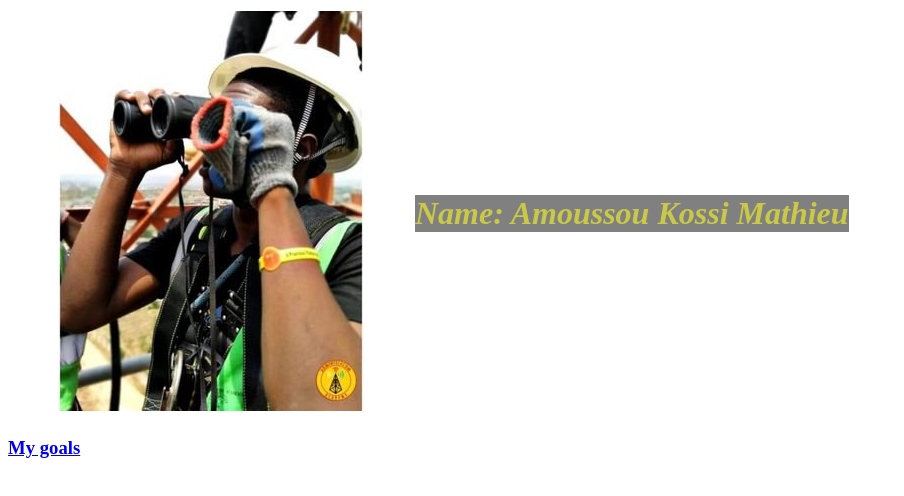
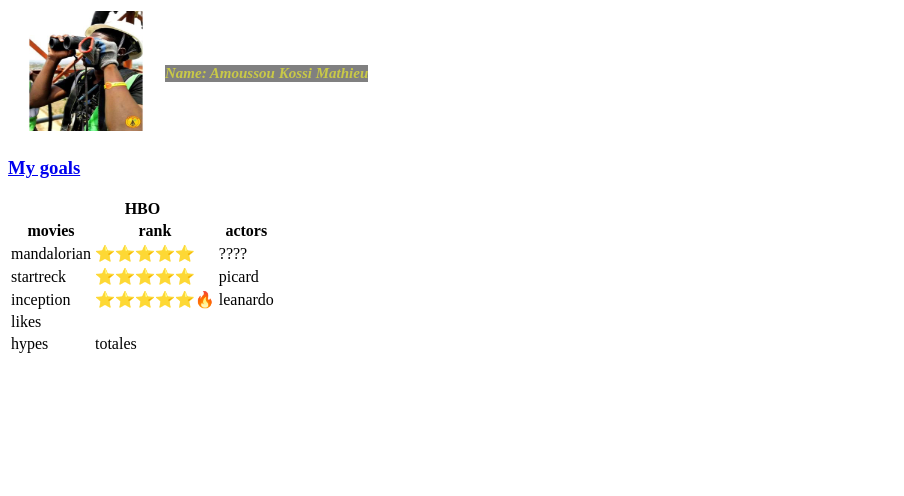
Before and after one commit to dejo55/sherlock-holmes, a plain HTML site: page index.html in a window 1280 px wide. Shown: the whole page, without its empty margins (0-904 px from the left). Drawn offline with Linux system fonts and the light colour scheme.

Commit message:
New update

```diff
--- a/index.html
+++ b/index.html
@@ -8,9 +8,10 @@
     <title>hello world !!!</title>
   </head>
   <body>
+
       <table>
           <tr>
-              <td> <img src="./mymy.jpg" alt="" /></td>
+              <td> <img src="./mymy.jpg" alt="error" width="150px" height="120px" /></td>
               <td> <h1>Name: Amoussou Kossi Mathieu</h1></td>
           </tr>
 
@@ -21,5 +22,42 @@
 
 </table>
     <h3><a href="./goals.html">My goals</a></h3>
+    <table>
+      <header>
+        <tr> <th colspan="3">HBO</th></tr>
+        <tr>
+
+          <th>movies</th>
+          <th>rank</th>
+          <th>actors</th>
+        </tr>
+      </header>
+      <body>
+        <tr>
+          <td>mandalorian</td>
+          <td>⭐⭐⭐⭐⭐</td>
+          <td>????</td>
+        </tr>
+        <tr>
+          <td>startreck</td>
+          <td>⭐⭐⭐⭐⭐</td>
+          <td>picard</td>
+        </tr>
+        <tr>
+          <td>inception</td>
+          <td>⭐⭐⭐⭐⭐🔥</td>
+          <td>leanardo</td>
+        </tr>
+        <tr>
+          <td colspan="2">likes</td>
+        </tr>
+        <tr>
+          <td>hypes</td>
+          <td>totales</td>
+        </tr>
+      </body>
+
+
+    </table>
   </body>
 </html>
--- a/picard.css
+++ b/picard.css
@@ -1,3 +1,4 @@
 h1{
     background-color:gray; color: rgb(201, 201, 71);font-style:italic;
+    font-size:15px;
 }
```
Also changed, not shown: style.css (line endings or trailing spaces).
